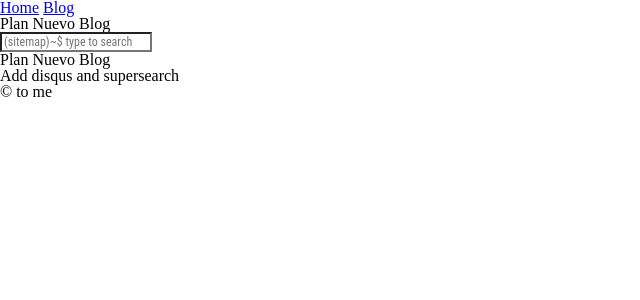
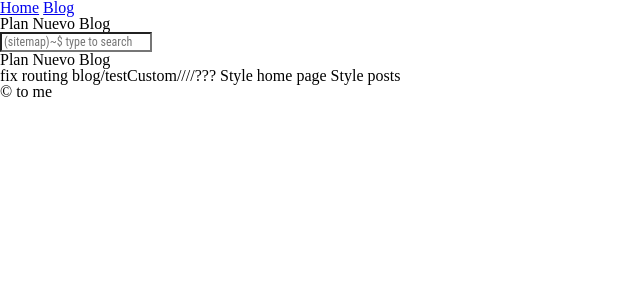
Before and after one commit to TTWabbit/testCustomBlog, a Jekyll site: the page built from planning.md, in a window 1280 px wide. Shown: the top 300 px of the page, without its empty margins (0-640 px from the left). Built offline with Jekyll 4.4.1, drawn with Linux system fonts in a browser that asks for light colours; our own code applies the rules of GitHub Pages for plain Markdown files.

```diff
--- a/planning.md
+++ b/planning.md
@@ -1,3 +1,5 @@
 ## Plan Nuevo Blog
 
-Add disqus and supersearch
+fix routing blog/testCustom////???
+Style home page
+Style posts
```
